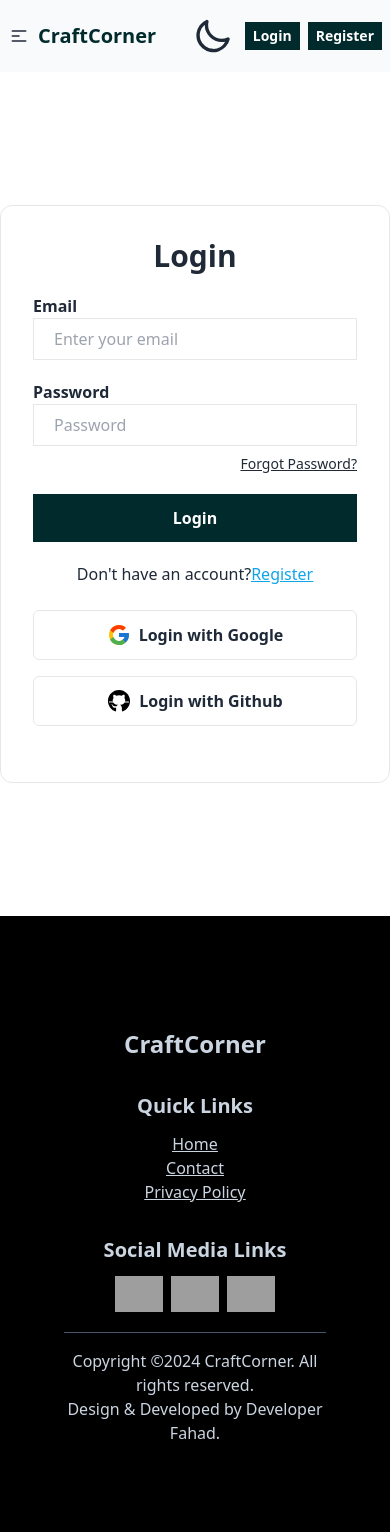
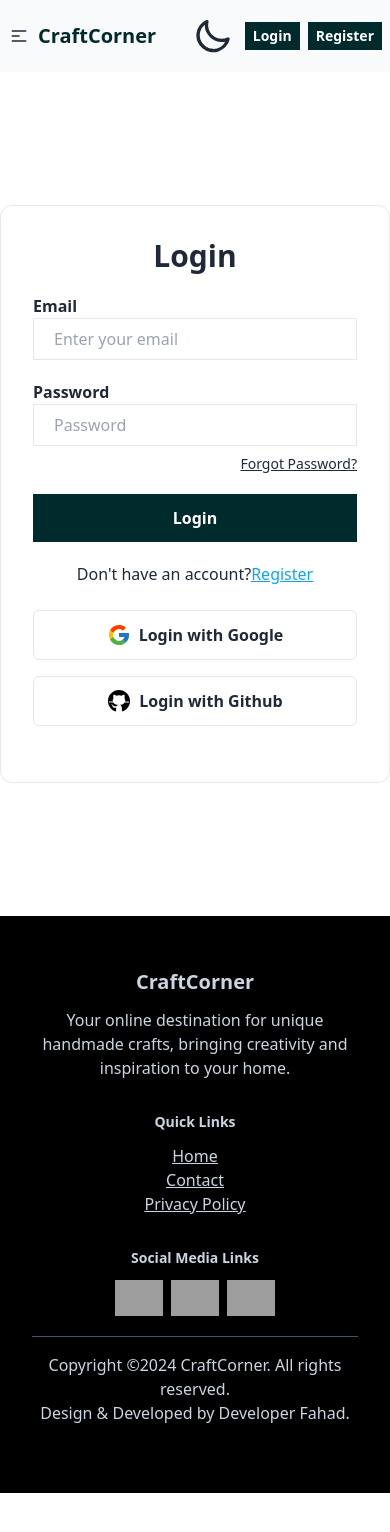
Before and after one commit to developer-fahad/art-store-client, a React (Vite) app: page /login in a window 390 px wide. Shown: the top 1532 px of the page. After the commit the page ends 1493 px from the top, so only its background shows below. Built offline with nearby package versions, Linux system fonts and the light colour scheme; no server answers; grey boxes are pictures that could not be loaded.

Commit message:
Added footer and make responsive

```diff
--- a/src/pages/Home.jsx
+++ b/src/pages/Home.jsx
@@ -107,6 +107,7 @@ const Home = () => {
             >
               <div className="absolute h-full w-full bg-black bg-opacity-70">
                 <div className="flex flex-col space-y-3 lg:text-4xl md:text-3xl text-xl h-full justify-center items-center">
+                  <Fade direction="down" delay={300}>
                   <h1 className="text-white font-bold">
                     Most Beautiful
                     <div className="text-green-400 inline-block ml-2">
@@ -121,12 +122,16 @@ const Home = () => {
                       />
                     </div>
                   </h1>
+                  </Fade>
+
+                  <Fade direction="up" delay={300}>
                   <Link
                     className="py-2 px-5 rounded-full text-lg bg-sky-500 text-white font-bold"
                     to="/allartcraft"
                   >
                     View All
                   </Link>
+                  </Fade>
                 </div>
               </div>
             </SwiperSlide>
@@ -142,6 +147,7 @@ const Home = () => {
             >
               <div className="absolute h-full w-full bg-black bg-opacity-70">
                 <div className="flex flex-col space-y-3 lg:text-4xl md:text-3xl text-xl h-full justify-center items-center">
+                  <Fade direction="down" delay={300}>
                   <h1 className="text-white font-bold">
                     Pencil Sketch
                     <div className="text-green-400 inline-block ml-2">
@@ -156,12 +162,16 @@ const Home = () => {
                       />
                     </div>
                   </h1>
+                  </Fade>
+
+                  <Fade direction="up" delay={300}>
                   <Link
                     className="py-2 px-5 rounded-full text-lg bg-sky-500 text-white font-bold"
                     to="/allartcraft"
                   >
                     View All
                   </Link>
+                  </Fade>
                 </div>
               </div>
             </SwiperSlide>
@@ -170,11 +180,11 @@ const Home = () => {
       </section>
       <section className="container mx-auto">
         <div className="flex justify-center items-center lg:py-12 md:py-8 py-5">
-          <Fade direction={"down"} delay={500}>
+
             <h1 className="lg:text-3xl font-bold uppercase">
               Paintings & Drawings
             </h1>
-          </Fade>
+
 
           {/* <h1>Total Paintings: {loadedPaintings.length}</h1> */}
         </div>
--- a/src/shared/Footer.jsx
+++ b/src/shared/Footer.jsx
@@ -3,17 +3,19 @@ import { Link } from "react-router-dom";
 
 const Footer = () => {
   return (
-    <div className="p-16 bg-black">
-      <section className="container py-12 mx-auto ">
+    <div className="p-8 bg-black">
+      <section className="container py-5 mx-auto ">
         <div className="flex lg:flex-row flex-col justify-between lg:gap-16 md:gap-12 gap-8 lg:items-start items-center text-slate-300">
-          <div>
-            <Link className="lg:text-5xl md:text-3xl font-bold text-2xl" to="/">
-              CraftCorner
+          <div className="space-y-3">
+            <Link className="" to="/">
+              <h1 className="lg:text-5xl md:text-2xl text-xl font-bold lg:text-left text-center">CraftCorner</h1>
+
             </Link>
+            <p className="xl:w-72 lg:w-64 md:w-44 lg:text-left text-center">Your online destination for unique handmade crafts, bringing creativity and inspiration to your home.</p>
           </div>
           <div className="space-y-3">
             <div>
-              <h1 className="lg:text-3xl md:text-2xl text-xl font-bold text-center">Quick Links</h1>
+              <h1 className="lg:text-lg md:text-base text-sm font-bold text-center">Quick Links</h1>
             </div>
             <div className="text-center">
               <ul>
@@ -25,7 +27,7 @@ const Footer = () => {
           </div>
           <div className="space-y-3">
             <div>
-              <h1 className="lg:text-3xl md:text-2xl text-xl font-bold text-center">Social Media Links</h1>
+              <h1 className="lg:text-lg md:text-base text-sm font-bold text-center">Social Media Links</h1>
             </div>
             <div className="flex justify-center items-center gap-2">
               <Link to='https://www.facebook.com/profile.mohiburrahman'><img width="48" height="48" src="https://img.icons8.com/fluency/48/facebook-new.png" alt="facebook-new"/></Link>
--- a/src/shared/Navbar.jsx
+++ b/src/shared/Navbar.jsx
@@ -2,6 +2,7 @@ import { Link, NavLink, useNavigate } from "react-router-dom";
 import { useContext, useEffect, useState } from "react";
 import { AuthContext } from "../providers/AuthProvider";
 import { Tooltip } from "react-tooltip";
+import { Fade } from "react-awesome-reveal";
 
 const Navbar = () => {
   const { user, logOut } = useContext(AuthContext);
@@ -34,12 +35,8 @@ const Navbar = () => {
   return (
     <div className="">
       <nav className="bg-gray-50 py-1   ">
-        <div
-          data-aos="fade-down"
-          data-aos-duration="1500"
-          data-aos-easing="ease-in-out"
-          className="navbar items-center container mx-auto xl:px-0"
-        >
+        <Fade direction="down" delay={300}>
+          <div className="navbar items-center container mx-auto xl:px-0">
             <div className="navbar-start">
               <div className="dropdown ">
                 <div
@@ -195,7 +192,6 @@ const Navbar = () => {
                   checked={theme == "light" ? false : true}
                 />
 
-
                 {/* sun icon */}
                 <svg
                   className="swap-on fill-current w-10 h-10"
@@ -258,6 +254,7 @@ const Navbar = () => {
               )}
             </div>
           </div>
+        </Fade>
       </nav>
     </div>
   );
```
Lines whose indentation alone changed are shown as unchanged.
